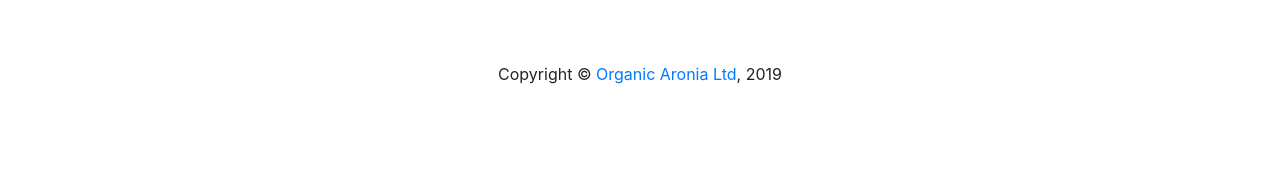
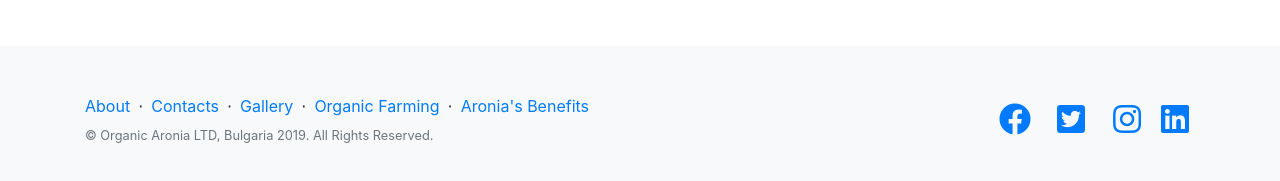
Before and after one commit to im-busari/organic-aronia, a React (Create React App) app: page / in a window 1280 px wide. Shown: the part 1713-1894 px from the top of the page. Before the commit the page ends 1815 px from the top, so only its background shows below. Built offline with nearby package versions, Linux system fonts and the light colour scheme; a web font is replaced by a local one.

Commit message:
[Footer] - set

```diff
--- a/src/App.css
+++ b/src/App.css
@@ -1,5 +1,8 @@
 @import url('https://fonts.googleapis.com/css?family=Fredericka+the+Great|Julius+Sans+One&display=swap');
 
+.bg-black {
+  background-color: #333333;
+}
 
 .navbar-logo {
   height: 7vh;
--- a/src/components/Footer.js
+++ b/src/components/Footer.js
@@ -5,15 +5,59 @@ export default function Footer(props) {
     const { t } = props
 
     return (
-
-        <footer className="page-footer font-small blue">
-
-
-            <div className="footer-copyright text-center py-3"> Copyright ©
-                <a href="https://organic-aronia.netlify.com/"> Organic Aronia Ltd</a>, 2019
-            </div>
-
-        </footer>
-
+        <footer className="footer bg-light ">
+    <div className="container">
+      <div className="row pt-5 pb-5">
+        <div className="col-lg-6 h-100 text-center text-lg-left my-auto">
+          <ul className="list-inline mb-2">
+            <li className="list-inline-item">
+              <a href="#">About</a>
+            </li>
+            <li className="list-inline-item">⋅</li>
+            <li className="list-inline-item">
+              <a href="#">Contacts</a>
+            </li>
+            <li className="list-inline-item">⋅</li>
+            <li className="list-inline-item">
+              <a href="#">Gallery</a>
+            </li>
+            <li className="list-inline-item">⋅</li>
+            <li className="list-inline-item">
+              <a href="#">Organic Farming</a>
+            </li>
+            <li className="list-inline-item">⋅</li>
+            <li className="list-inline-item">
+              <a href="#">Aronia's Benefits</a>
+            </li>
+          </ul>
+          <p className="text-muted small mb-4 mb-lg-0">© Organic Aronia LTD, Bulgaria 2019. All Rights Reserved.</p>
+        </div>
+        <div className="col-lg-6 h-100 text-center text-lg-right my-auto">
+          <ul className="list-inline mb-0">
+            <li className="list-inline-item mr-3">
+              <a href="#">
+                <i className="fab fa-facebook fa-2x fa-fw"></i>
+              </a>
+            </li>
+            <li className="list-inline-item mr-3">
+              <a href="#">
+                <i className="fab fa-twitter-square fa-2x fa-fw"></i>
+              </a>
+            </li>
+            <li className="list-inline-item">
+              <a href="#">
+                <i className="fab fa-instagram fa-2x fa-fw"></i>
+              </a>
+            </li>
+            <li className="list-inline-item">
+              <a href="#">
+                <i className="fab fa-linkedin fa-2x fa-fw"></i>
+              </a>
+            </li>
+          </ul>
+        </div>
+      </div>
+    </div>
+  </footer>
     )
 }
--- a/src/components/Navbar.js
+++ b/src/components/Navbar.js
@@ -8,7 +8,7 @@ export default function Navbar(props) {
     const { t, i18n } = props
 
     return (
-        <nav className="navbar navbar-expand-md navbar-light bg-white fixed-top">
+        <nav className="navbar navbar-expand-md navbar-light bg-white fixed-top shadow-lg p-3 mb-5">
             <div className="container">
 
                 <Link className="navbar-brand" to='/'>
@@ -41,6 +41,11 @@ export default function Navbar(props) {
                                 { t('navbar.about') }
                             </Link>
                         </li>
+                        <li className="nav-item pr-3 pl-3">
+                            <Link to='/contacts' className="nav-link">
+                                { t('navbar.contacts') }
+                            </Link>
+                        </li>
                         <li className="nav-item pr-3 pl-3 dropdown">
                             <a className="nav-link dropdown-toggle" href="#" id="navbarDropdown" role="button" data-toggle="dropdown" aria-haspopup="true" aria-expanded="false">
                                 <i className="fas fa-globe-europe"></i>
--- a/src/translations/bg/common.json
+++ b/src/translations/bg/common.json
@@ -6,6 +6,7 @@
     "navbar": {
         "home": "Начало",
         "products": "Продукти",
-        "about": "За нас"
+        "about": "За нас",
+        "contacts": "Контакти"
     }
 }
--- a/src/translations/en/common.json
+++ b/src/translations/en/common.json
@@ -6,6 +6,7 @@
     "navbar": {
         "home": "Home",
         "products": "Products",
-        "about": "About"
+        "about": "About",
+        "contacts": "Contacts"
     }
 }
```
